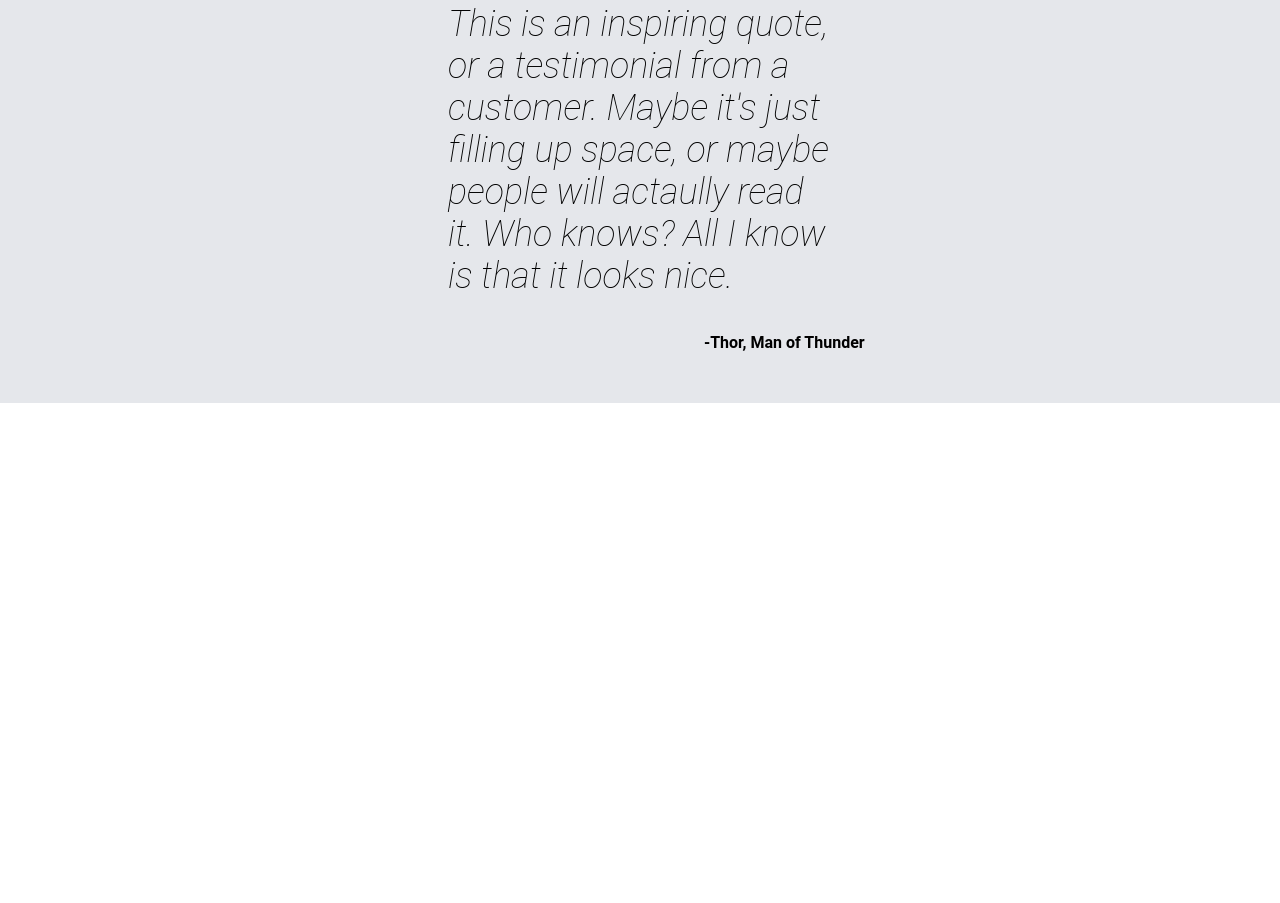
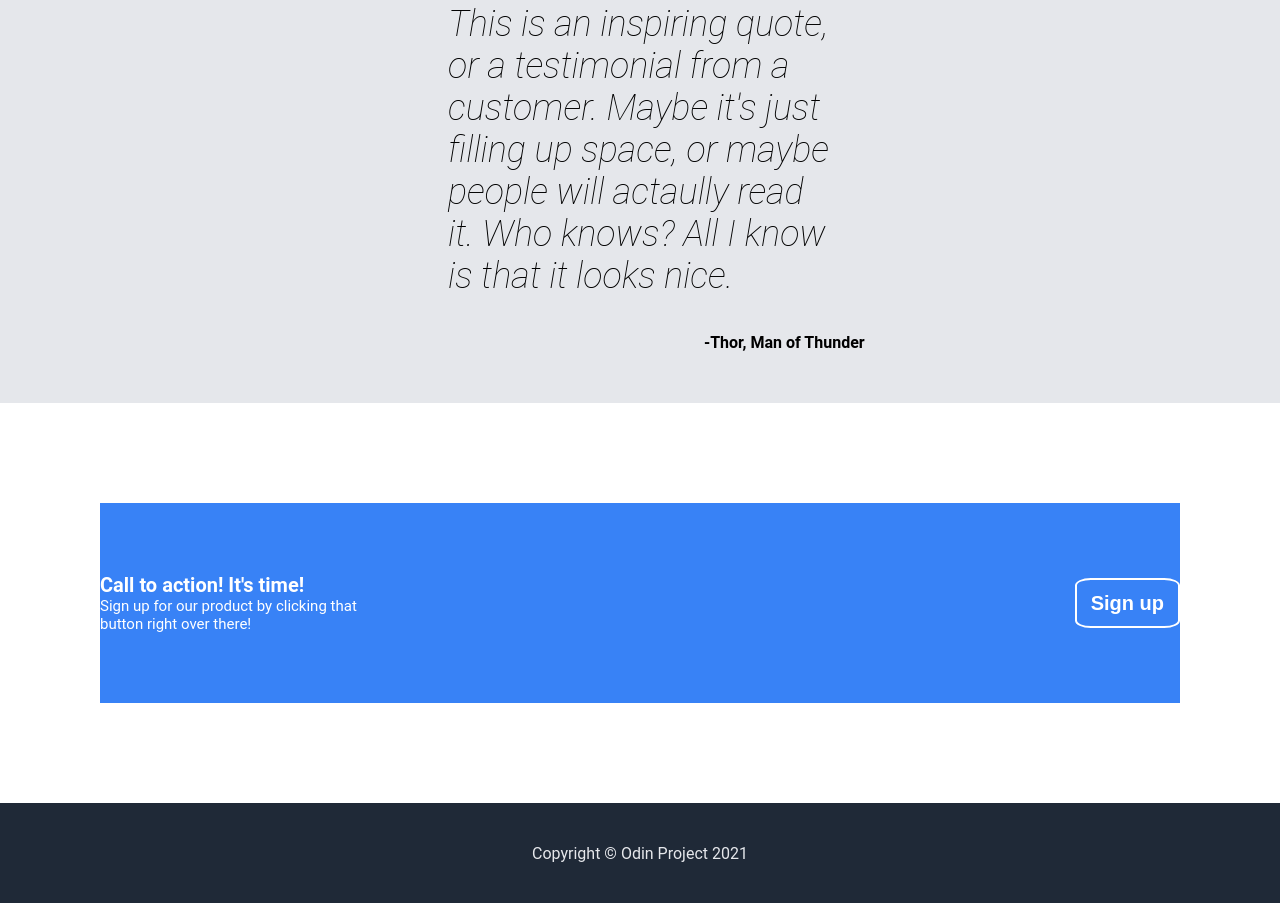
Before and after one commit to AdamOuld/landing-page, a plain HTML site: page index.html in a window 1280 px wide. Shown: the part 1097-2000 px from the top of the page. Before the commit the page ends 1500 px from the top, so only its background shows below. Drawn offline with Linux system fonts and the light colour scheme.

Commit message:
added call to action and copy right

```diff
--- a/index.html
+++ b/index.html
@@ -23,7 +23,9 @@
                 </p>
                 <button id = "text1Btn">Sign up</button>
             </div>
-            <div id="placeholder">This is a placeholder</div>
+            <div id="placeholder">
+                <p id = "holderText">This is a placeholder</p>
+            </div>
         </div>
     </div>
     <div id = "infoSection">
@@ -48,5 +50,14 @@
         </p>
         <p id = "quoteAuthor"> -Thor, Man of Thunder</p>
     </div>
+    <div id = "productDiv">
+        <p id = "ptext"> <em>Call to action! It's time!</em> <br>
+        Sign up for our product by clicking that button right over there!
+        </p>
+        <button id = "ptextBtn">Sign up</button>
+    </div>
+    <div id = "footer">
+        <p id = "copyright">Copyright © Odin Project 2021</p>
+    </div>
 </body>
 </html>
--- a/style.css
+++ b/style.css
@@ -52,10 +52,12 @@ body{
 
 #text1 #text1Btn {
     background-color: #3882F6;
-    border-radius: 10%;
-    padding: 5px;
+    border-radius: 15%;
+    color: white;
     width: 150px;
-    color: #F9FAF8;
+    height : 50px;
+    font-weight: bold;
+    font-size: 20px;
     margin-left: 60px;
 }
 
@@ -66,6 +68,9 @@ body{
     margin: 30px;
     color: white;
     background-color: gray;
+}
+#holderText {
+    margin-top: 20%;
 }
 
 #infoSection {
@@ -124,3 +129,49 @@ body{
     margin-left: 55%;
     font-weight: bold;
 }
+
+#productDiv {
+    height: 200px;
+    border: 100px solid white;
+    background-color: #3882F6;
+    border-radius: 15%;
+    display: flex;
+    align-items: center;
+    justify-content: center;
+    gap : 700px;
+}
+
+#ptext {
+    color : white;
+    font-size: 15px;
+}
+#ptext em {
+    color: white;
+    font-size: 20px;
+    font-weight: bold;
+    font-style: normal;
+}
+
+#ptextBtn {
+    background-color: #3882F6;
+    border: 2px solid;
+    border-radius: 15%;
+    border-color: white;
+    color: white;
+    width: 150px;
+    height : 50px;
+    font-weight: bold;
+    font-size: 20px;
+}
+
+#footer {
+    background-color: #1F2937;
+    height: 100px;
+    display: flex;
+    justify-content: center;
+    align-items: center;
+}
+
+#copyright {
+    color:#E5E7EB;
+}
```
